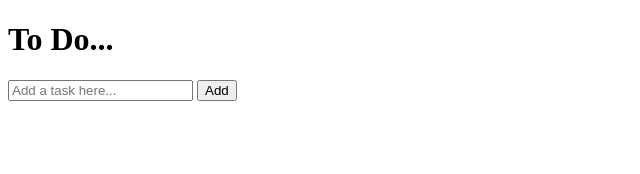
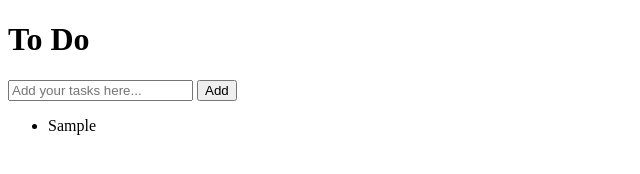
Before and after one commit to GemHerbertson/to-do-list-2, a plain HTML site: page index.html in a window 1280 px wide. Both pictures are taken after typing "Sample" into the empty fields and a click on the button "Add". Shown: the whole page, without its empty margins (0-640 px from the left). Drawn offline with Linux system fonts and the light colour scheme.

Commit message:
js button function updated to include alert for no input

```diff
--- a/index.html
+++ b/index.html
@@ -9,8 +9,8 @@
 <body>
     <div id="container">
         <div id="header">
-            <h1>To Do...</h1>
-            <input type="text" id="taskInput" placeholder="Add a task here...">
+            <h1>To Do</h1>
+            <input type="text" id="taskInput" placeholder="Add your tasks here...">
             <button id="addBtn">Add</button>
         </div>
     </div>
--- a/script.js
+++ b/script.js
@@ -1,9 +1,17 @@
+// html variables
 const input = document.getElementById("taskInput");
 const button = document.getElementById("addBtn");
+let list = document.getElementsByTagName("ul")[0];
 
+
+// functions
 button.addEventListener("click", () => {
-    let listItem = document.createElement("li");
-    listItem.textContent = input.value;
-    // console.log(listItem);
-    input.value = "";
-})
+    if (input.value === "") {
+        alert("Oops, you forgot something!");
+    } else {
+        let listItem = document.createElement("li");
+        listItem.textContent = input.value;
+        list.appendChild(listItem);
+        input.value = "";
+    }
+});
```
